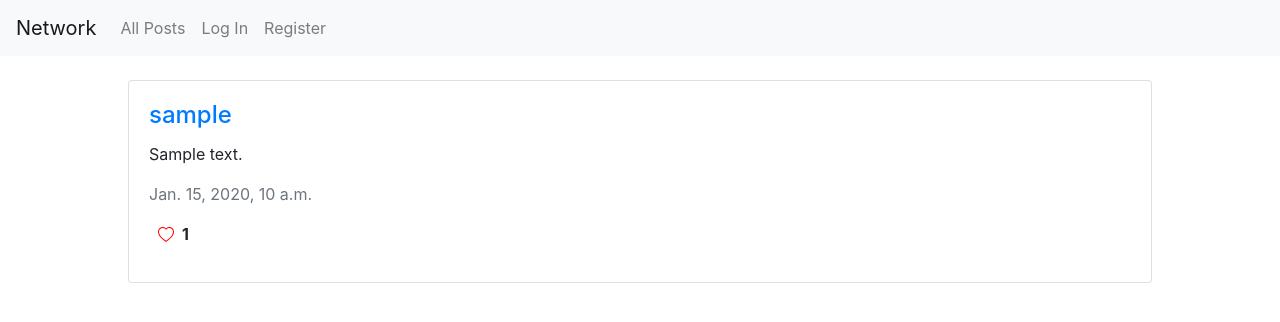
After one commit to adriasala12/HarvardX-CS50W-project4, a Django app: template network/templates/network/following.html in a window 1280 px wide. The commit adds this page. Shown: the top 322 px of the page. Run offline with Django 3.2, Linux system fonts and the light colour scheme; the template is opened without the code that fills it: values that come from a table or form of the project are taken from there, others are empty; tables that the repository leaves empty hold one stand-in row (values such as "Sample post"); some libraries are stand-ins or nearby versions.

Commit message:
Following page working. Shows posts of followed users

```diff
--- /dev/null
+++ b/network/templates/network/following.html
@@ -0,0 +1,41 @@
+{% extends "network/layout.html" %}
+
+{% block body %}
+
+    {% for post in posts|dictsortreversed:"datetime" %}
+
+        <div class="card mx-auto my-4" style="width: 80%;">
+            <div class="card-body">
+                <a href="{% url 'user' post.username %}">
+                    <h4 class="card-title">{{ post.username }}</h4>
+                </a>
+                <p class="card-text">{{ post.content }}</p>
+                <p class="text-muted">{{ post.datetime}}</p>
+
+                <div class="row">
+                    <a href="javascript:like({{post.id}})" id="test">
+                        <div class="ml-4" id="heart-{{post.id}}">
+                            {% if user in post.likes.all %}
+                                <svg width="1em" height="1em" viewBox="0 0 16 16" class="bi bi-heart-fill" fill="red" xmlns="http://www.w3.org/2000/svg">
+                                    <path fill-rule="evenodd" d="M8 1.314C12.438-3.248 23.534 4.735 8 15-7.534 4.736 3.562-3.248 8 1.314z"/>
+                                </svg>
+                            {% else %}
+                                <svg width="1em" height="1em" viewBox="0 0 16 16" class="bi bi-heart" fill="red" xmlns="http://www.w3.org/2000/svg">
+                                    <path fill-rule="evenodd" d="M8 2.748l-.717-.737C5.6.281 2.514.878 1.4 3.053c-.523 1.023-.641 2.5.314 4.385.92 1.815 2.834 3.989 6.286 6.357 3.452-2.368 5.365-4.542 6.286-6.357.955-1.886.838-3.362.314-4.385C13.486.878 10.4.28 8.717 2.01L8 2.748zM8 15C-7.333 4.868 3.279-3.04 7.824 1.143c.06.055.119.112.176.171a3.12 3.12 0 0 1 .176-.17C12.72-3.042 23.333 4.867 8 15z"/>
+                                </svg>
+                            {% endif %}
+                        </div>
+                    </a>
+                    <div class="ml-2">
+                        <p class="font-weight-bold" id="likes-{{post.id}}">{{ post.likes.all|length }}</p>
+                    </div>
+                </div>
+
+            </div>
+        </div>
+
+    {% endfor %}
+
+
+
+{% endblock %}
--- a/network/templates/network/layout.html
+++ b/network/templates/network/layout.html
@@ -25,7 +25,7 @@
                 </li>
                 {% if user.is_authenticated %}
                     <li class="nav-item">
-                        <a class="nav-link" href="#">Following</a>
+                        <a class="nav-link" href="{% url 'posts_following' %}">Following</a>
                     </li>
                     <li class="nav-item">
                         <a class="nav-link" href="{% url 'logout' %}">Log Out</a>
--- a/network/urls.py
+++ b/network/urls.py
@@ -8,8 +8,9 @@ urlpatterns = [
     path("login", views.login_view, name="login"),
     path("logout", views.logout_view, name="logout"),
     path("register", views.register, name="register"),
+    path("posts_following", views.posts_following, name="posts_following"),
     path("new_post", views.new_post, name="new_post"),
     path("like/<int:post_id>", views.like, name="like"),
     path("<str:username>", views.user, name="user"),
-    path("follow/<int:user_id>", views.follow, name="follow")
+    path("follow/<int:user_id>", views.follow, name="follow"),
 ]
```
Also changed, not shown: network/views.py (+8 -0 lines).
